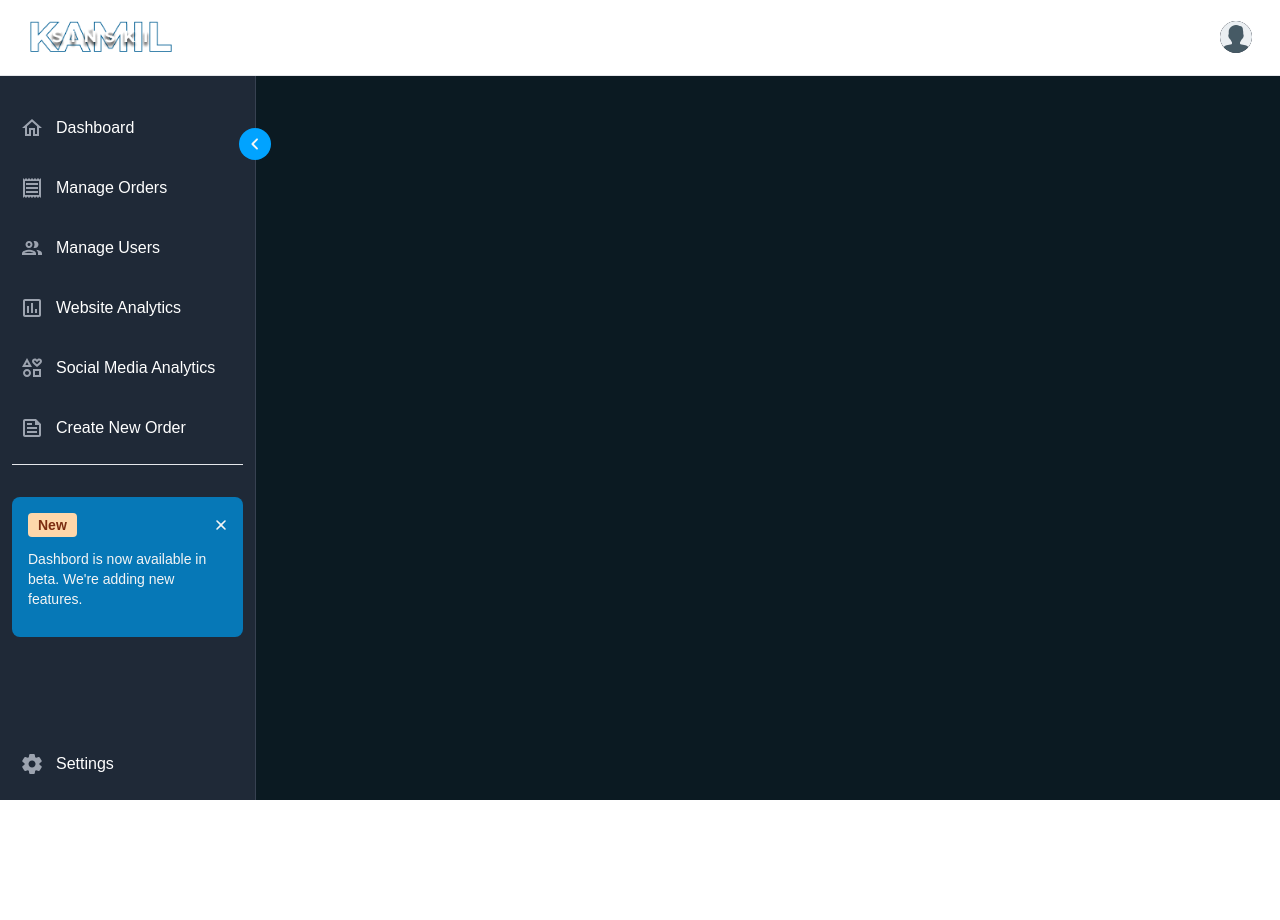
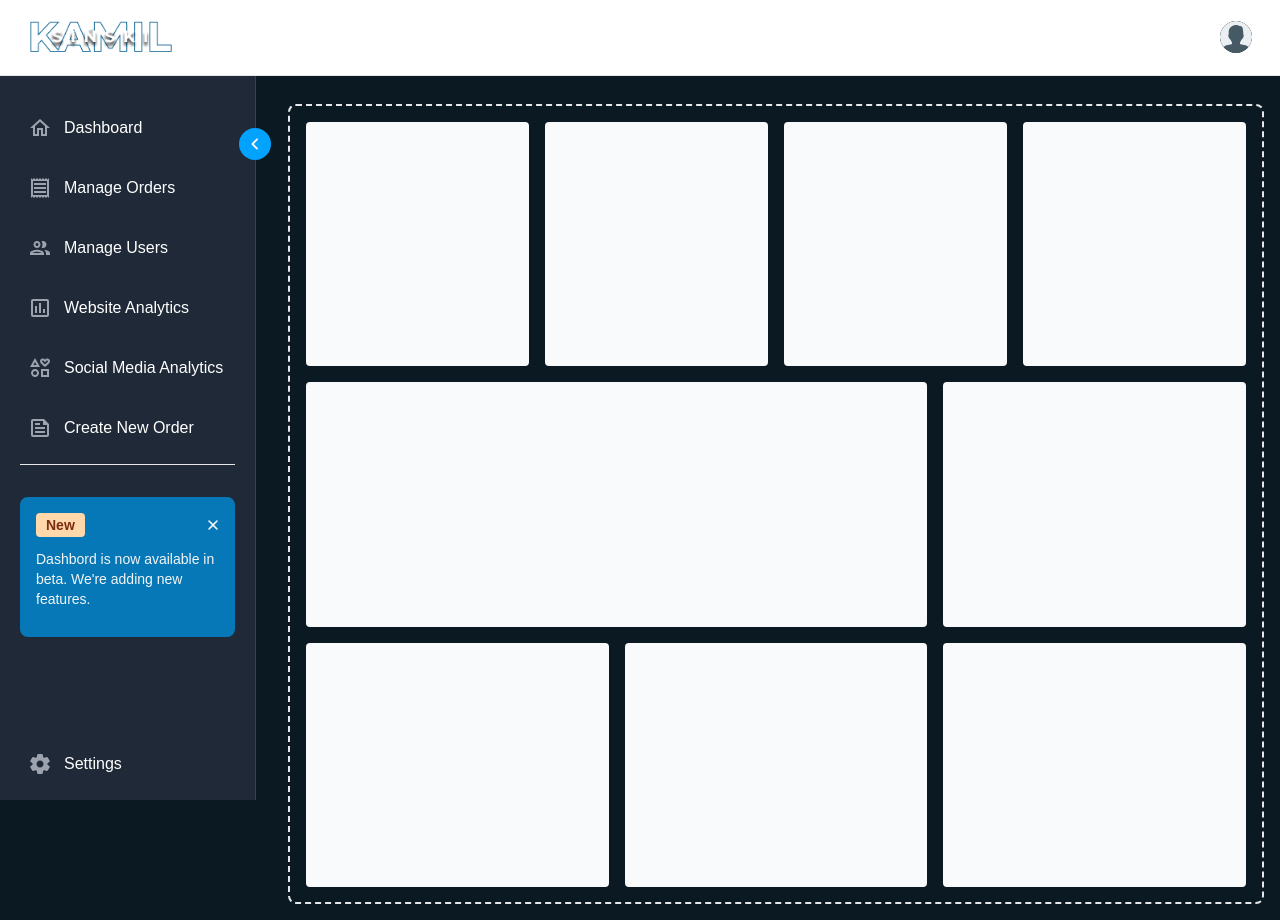
Before and after one commit to Biplo12/kamil-sinski-serwis-komputerowy, a Next.js app: page /admin/dashboard in a window 1280 px wide. Before the commit the page ends 800 px from the top, so only its background shows below. Built offline with nearby package versions, Linux system fonts and the light colour scheme.

Commit message:
feat: add grid

```diff
--- a/src/components/Dashboard/Dashboard.tsx
+++ b/src/components/Dashboard/Dashboard.tsx
@@ -4,9 +4,30 @@ import Navbar from '@/components/Dashboard/Partials/Navbar';
 import Sidebar from '@/components/Dashboard/Partials/Sidebar';
 const Dashboard: React.FC = (): JSX.Element => {
   return (
-    <div className='bg-black-stalion flex h-screen w-full flex-col'>
+    <div className='bg-black-stalion flex h-auto min-h-screen w-full flex-col'>
       <Navbar />
       <Sidebar />
+      <div className='ml-[17rem] mt-8 h-full p-4'>
+        <div className='mt-14 h-screen rounded-lg border-2 border-dashed border-gray-200 p-4 dark:border-gray-700'>
+          <div className='mb-4 grid h-[32%] grid-cols-4 gap-4'>
+            <div className='flex h-full items-center justify-center rounded bg-gray-50 dark:bg-gray-800'></div>
+            <div className='flex h-full items-center justify-center rounded bg-gray-50 dark:bg-gray-800'></div>
+            <div className='flex h-full items-center justify-center rounded bg-gray-50 dark:bg-gray-800'></div>
+            <div className='flex h-full items-center justify-center rounded bg-gray-50 dark:bg-gray-800'></div>
+          </div>
+
+          <div className='h-f mb-4 grid h-[32%] grid-cols-3 gap-4'>
+            <div className='col-span-2 flex h-full items-center justify-center rounded bg-gray-50 dark:bg-gray-800'></div>
+            <div className='flex h-full items-center justify-center rounded bg-gray-50 dark:bg-gray-800'></div>
+          </div>
+
+          <div className='mb-4 grid h-[32%] grid-cols-3 gap-4'>
+            <div className='flex h-full items-center justify-center rounded bg-gray-50 dark:bg-gray-800'></div>
+            <div className='flex h-full items-center justify-center rounded bg-gray-50 dark:bg-gray-800'></div>
+            <div className='flex h-full items-center justify-center rounded bg-gray-50 dark:bg-gray-800'></div>
+          </div>
+        </div>
+      </div>
     </div>
   );
 };
--- a/src/components/Dashboard/Partials/Sidebar.tsx
+++ b/src/components/Dashboard/Partials/Sidebar.tsx
@@ -59,7 +59,7 @@ const Sidebar: React.FC = (): JSX.Element => {
         aria-label='Sidebar'
       >
         <div
-          className={`mt-3 overflow-y-auto px-3 py-4 ${
+          className={`mt-3 overflow-y-auto px-5 py-4 ${
             state ? 'block' : 'hidden'
           }`}
         >
@@ -81,7 +81,7 @@ const Sidebar: React.FC = (): JSX.Element => {
         </div>
         <ResizeMenuButton handleOpen={toggle} open={state} />
         <div
-          className={`absolute bottom-0 left-0 w-full px-3 py-4 ${
+          className={`absolute bottom-0 left-0 w-full px-5 py-4 ${
             state ? 'block' : 'hidden'
           }`}
         >
```
